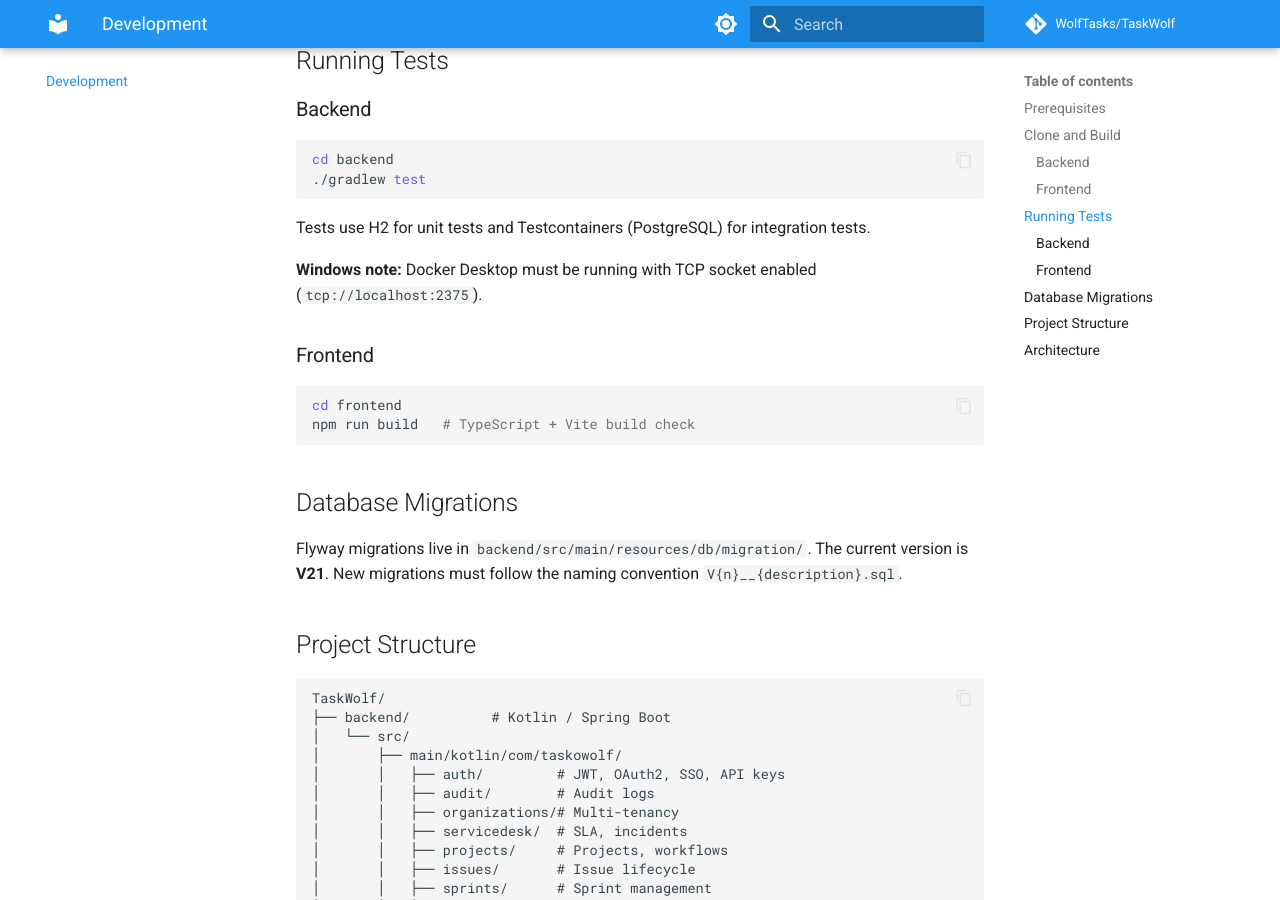
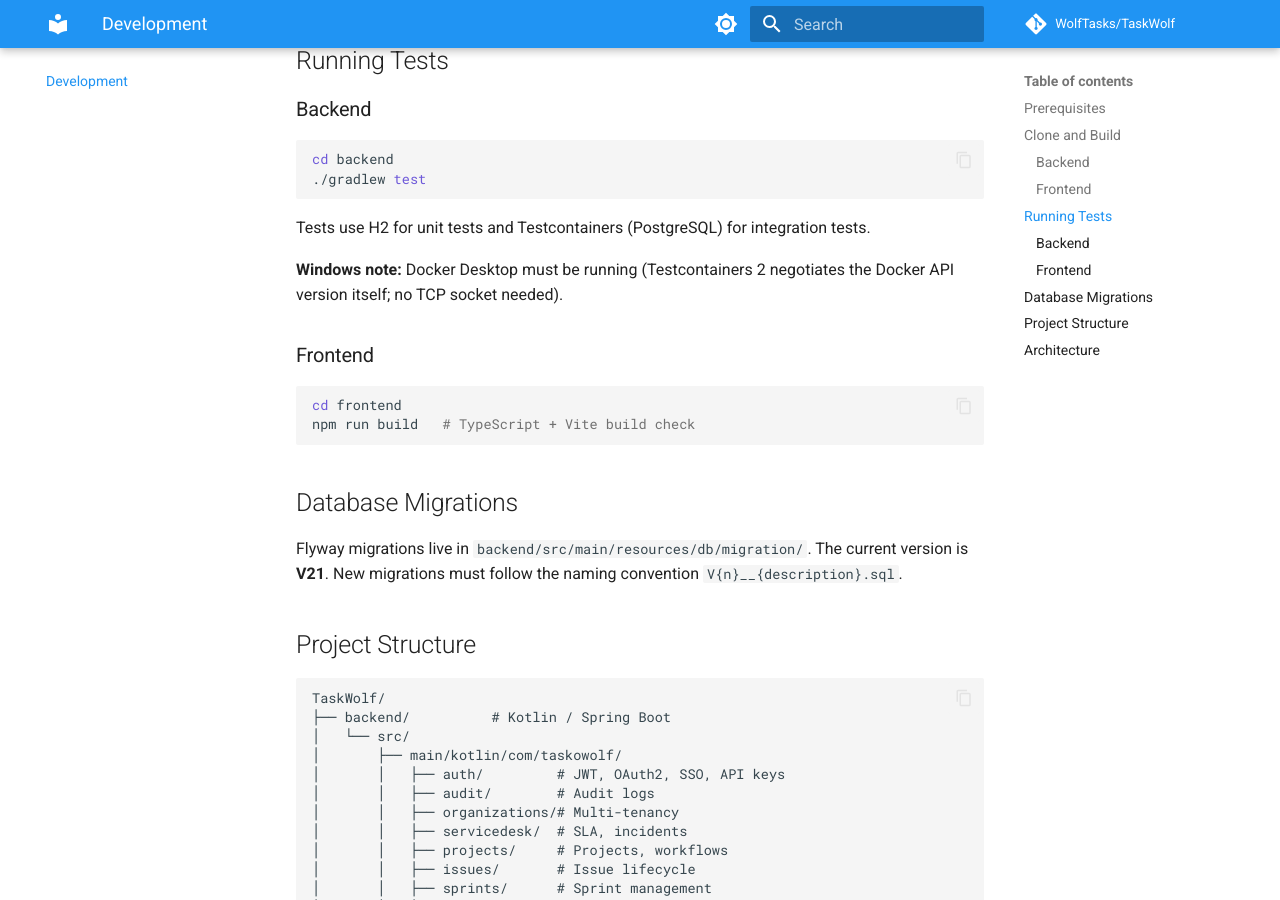
Before and after one commit to WolfTasks/TaskWolf, an MkDocs documentation site: the page built from mkdocs/development.md, in a window 1280 px wide and 900 px high, scrolled down 946 px. Built offline with MkDocs 1.6.1 and Material for MkDocs 9.7.7, drawn with Linux system fonts in a browser that asks for light colours; comment, search, counter and statistics services are not loaded.

Commit message:
docs(m3): Boot 4.x in README, drop Docker TCP socket note for Windows
Co-Authored-By: Claude Opus 5.5 <noreply@anthropic.com>

```diff
--- a/mkdocs/development.md
+++ b/mkdocs/development.md
@@ -43,7 +43,7 @@ cd backend
 
 Tests use H2 for unit tests and Testcontainers (PostgreSQL) for integration tests.
 
-**Windows note:** Docker Desktop must be running with TCP socket enabled (`tcp://localhost:2375`).
+**Windows note:** Docker Desktop must be running (Testcontainers 2 negotiates the Docker API version itself; no TCP socket needed).
 
 ### Frontend
 
```
Also changed, not shown: README.md (+1 -1 lines).
